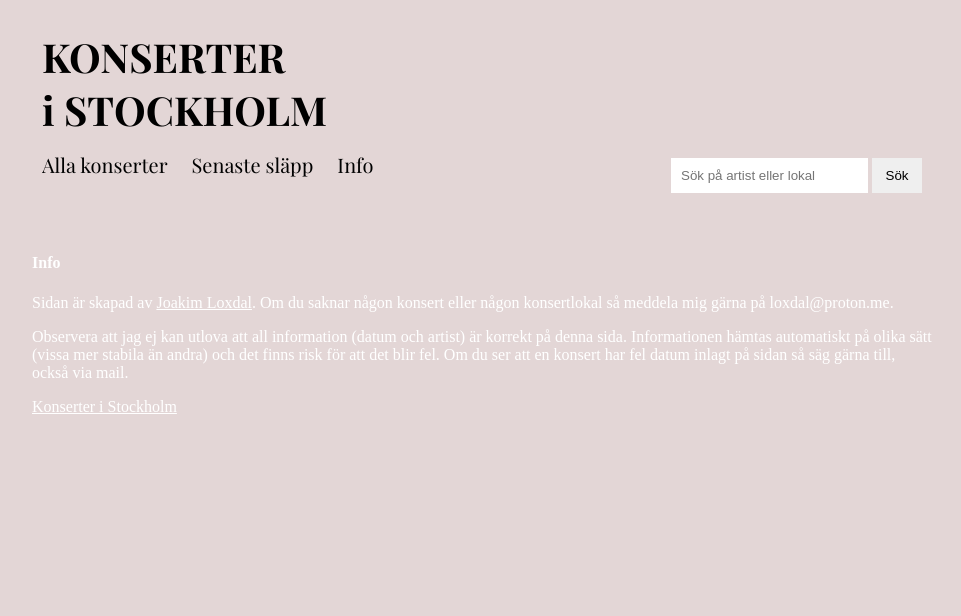
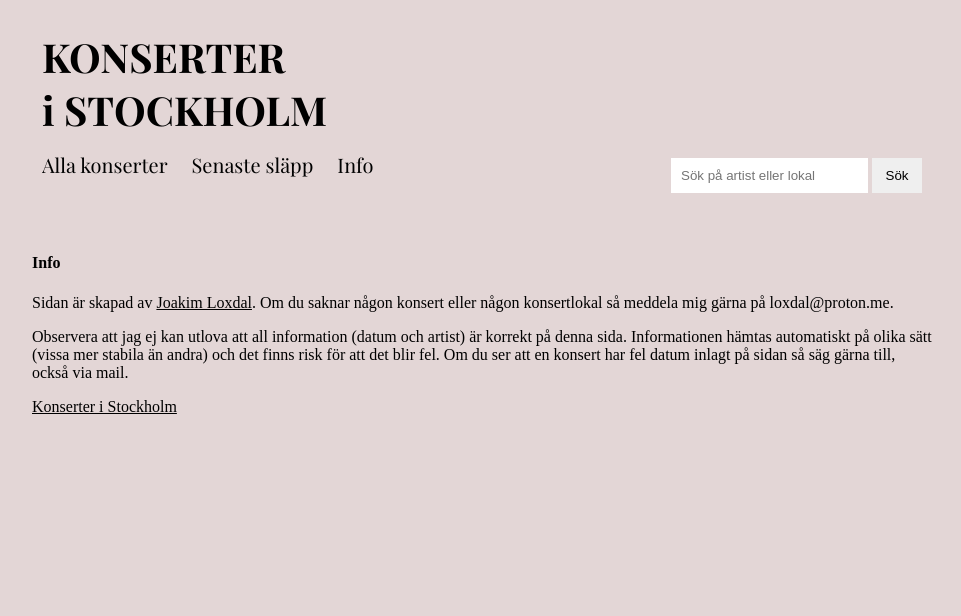
Before and after one commit to mrkickling/konserteristockholm, a PHP site: page /info.php in a window 1280 px wide. Shown: the top 616 px of the page, without its empty margins (158-1119 px from the left). Run offline with PHP 8.4, Linux system fonts and the light colour scheme.

Commit message:
css color

```diff
--- a/web/assets/style.css
+++ b/web/assets/style.css
@@ -19,7 +19,7 @@ body, html {
 
 body {
     background-color: #e3d6d6;
-    color: white;
+    color: black;
 }
 
 header {
@@ -190,7 +190,7 @@ header nav form {
     padding: 20px;
 }
 .info a {
-    color: white;
+    color: black;
 }
 
 
```
